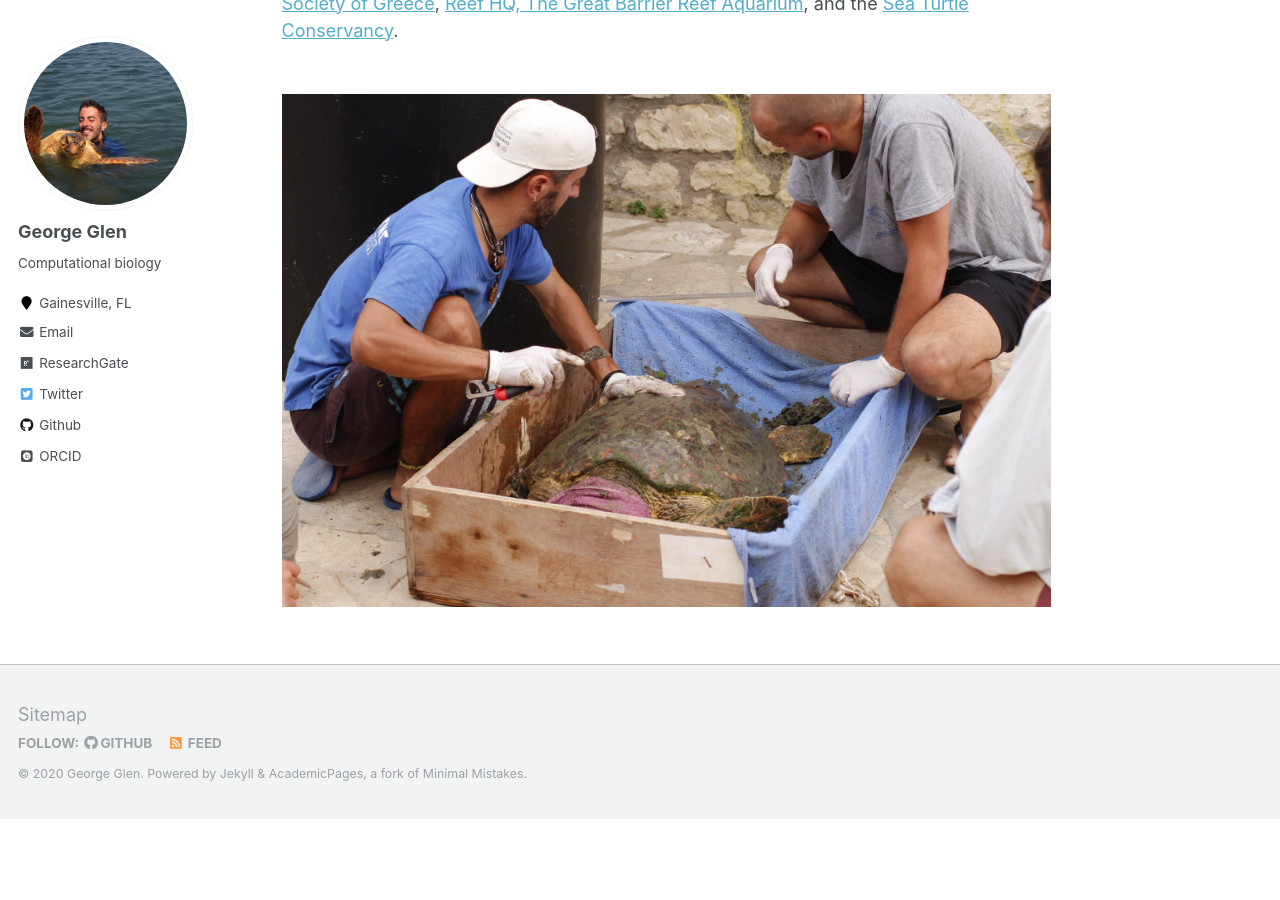
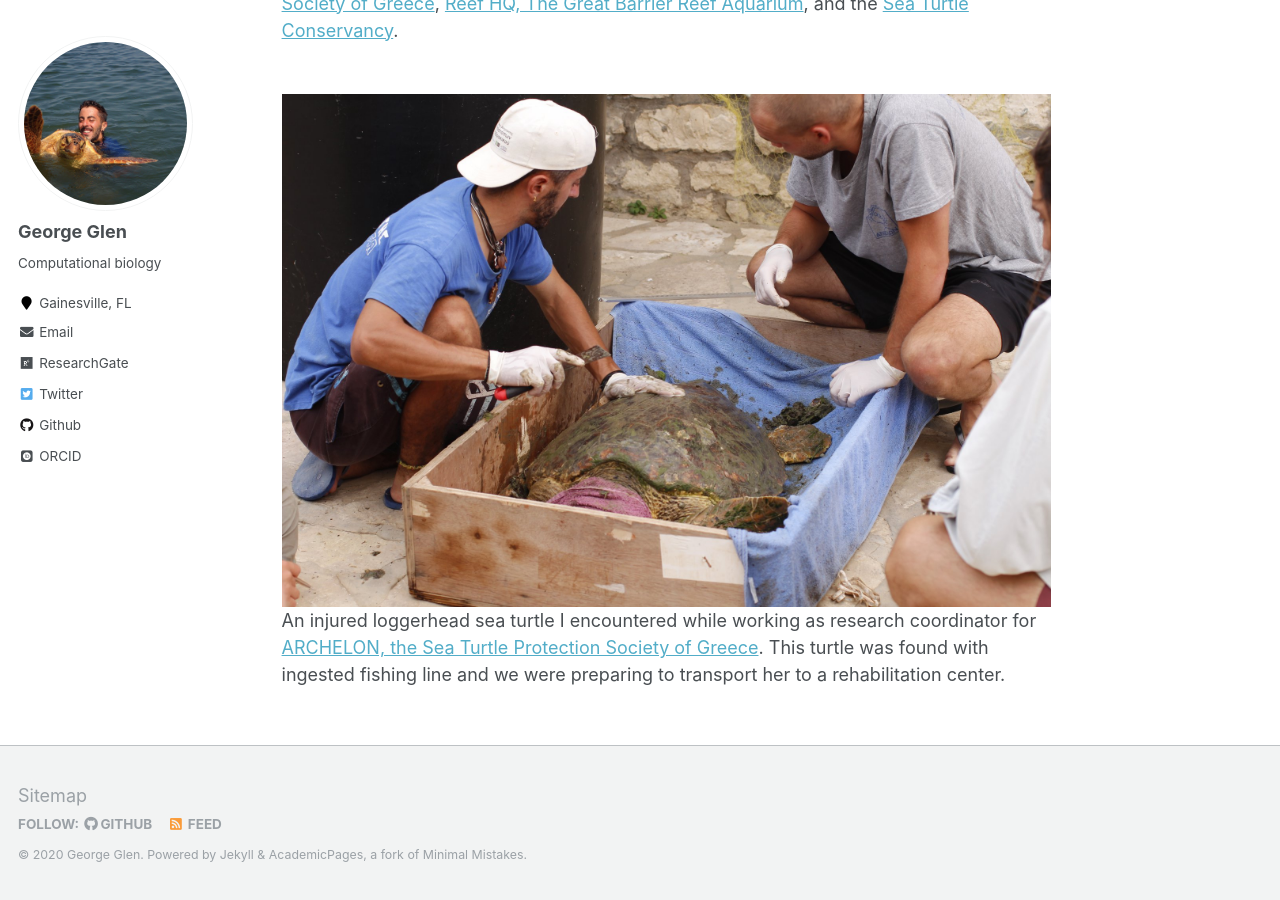
Before and after one commit to constantin-george/constantin-george.github.io, a Jekyll site: the page built from _pages/about.md, in a window 1280 px wide and 900 px high, scrolled down 1228 px. Built offline with Jekyll 4.4.1, drawn with Linux system fonts in a browser that asks for light colours; some web fonts are replaced; before the commit the page ends 2047 px from its top, so only the background shows below that.

Commit message:
Update about.md

```diff
--- a/_pages/about.md
+++ b/_pages/about.md
@@ -18,3 +18,5 @@
 I have worked in various roles on multiple projects, both governmental and non-governmental, around the world. These include [ARCHELON, the Sea Turtle Protection Society of Greece](https://www.archelon.gr/index_eng.php), [Reef HQ, The Great Barrier Reef Aquarium](https://www.reefhq.com.au), and the [Sea Turtle Conservancy](https://conserveturtles.org).
 
 <br/><img src='/images/sea_turtle_greece1.png'>
+<br clear="left"/>
+An injured loggerhead sea turtle I encountered while working as research coordinator for [ARCHELON, the Sea Turtle Protection Society of Greece](https://www.archelon.gr/index_eng.php). This turtle was found with ingested fishing line and we were preparing to transport her to a rehabilitation center.
```
